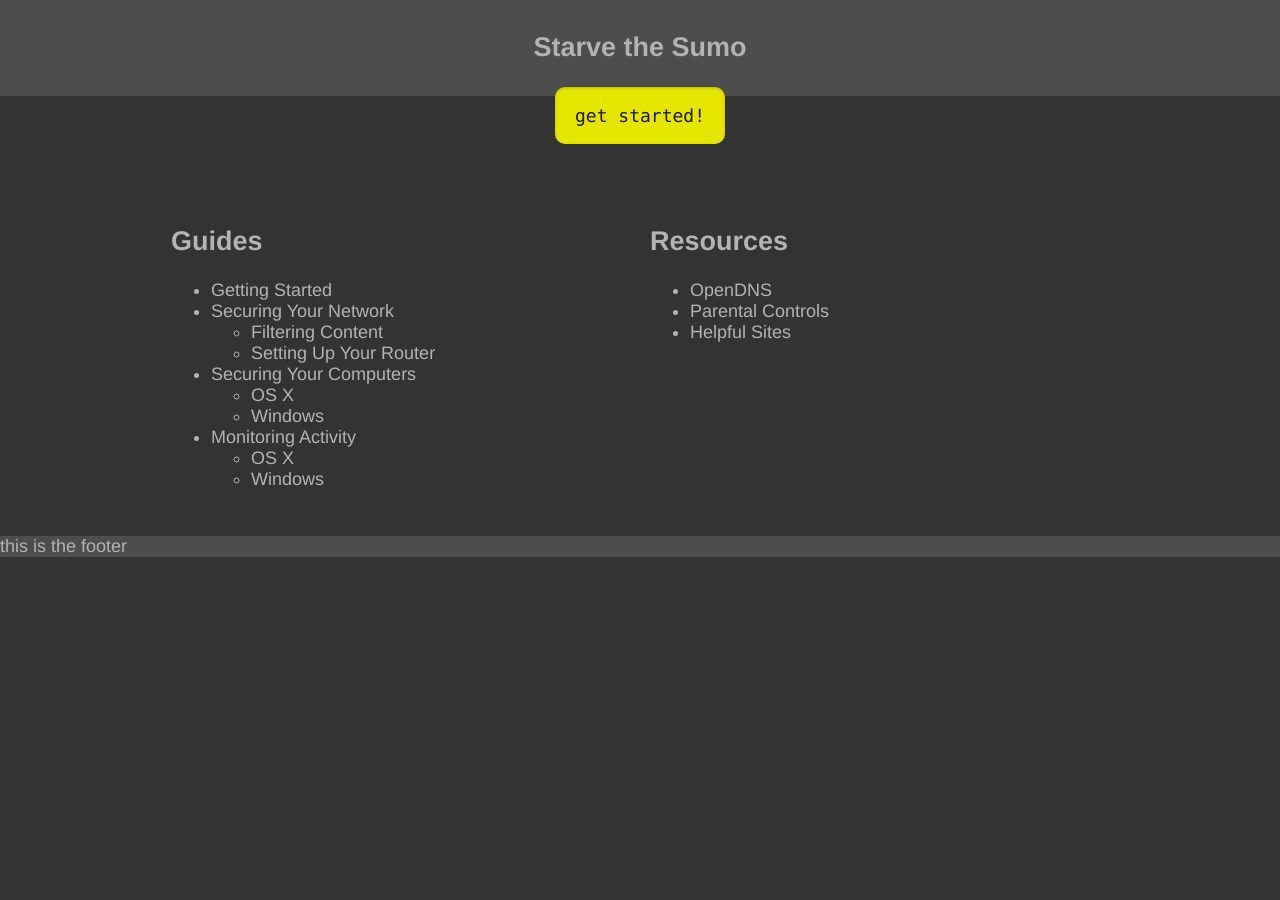
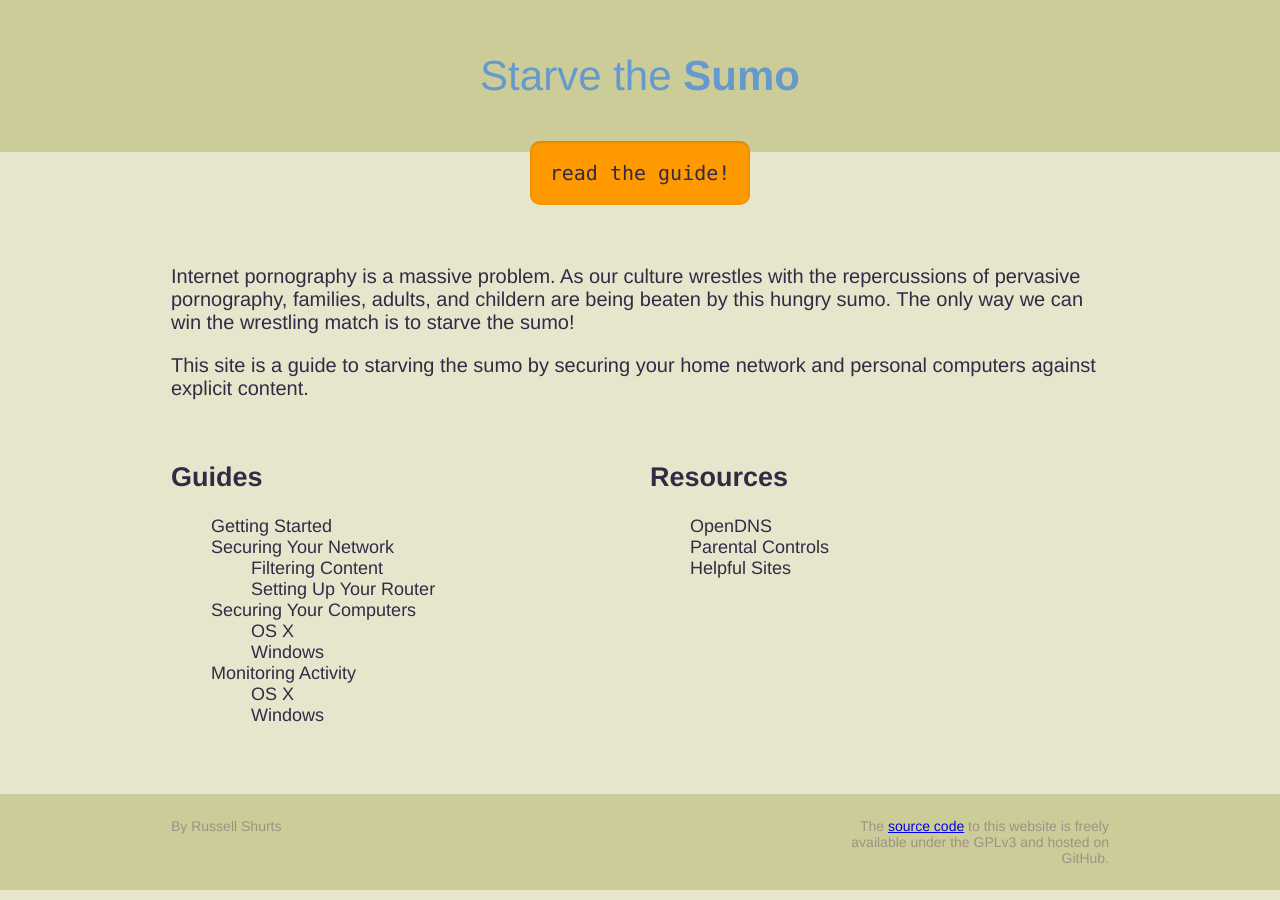
Before and after one commit to rshurts/starvethesumo, a Jekyll site: the page built from index.html, in a window 1280 px wide. Built offline with Jekyll 4.4.1, drawn with Linux system fonts in a browser that asks for light colours.

Commit message:
Update style

```diff
--- a/_includes/footer.html
+++ b/_includes/footer.html
@@ -1,3 +1,10 @@
 <footer>
-  <p>this is the footer</p>
+  <div class="grid">
+    <div class="unit two-thirds center-on-mobiles">
+      <p>By Russell Shurts</p>
+    </div>
+    <div class="unit one-third align-right center-on-mobiles">
+      <p>The <a href="https://github.com/rshurts/starvethesumo">source code</a> to this website is freely available under the GPLv3 and hosted on GitHub.</p>
+    </div>
+  </div>
 </footer>
--- a/css/main.css
+++ b/css/main.css
@@ -1,32 +1,42 @@
 /* Colors
-charcoal      #191919
-dark gray     #333333
-light gray    #b3b3b3
-bright gray   #e5e5e5
-red           #800000
-blue          #0080ff
-cyan          #00a6b2
-yellow        #e5e500
-bright yellow #ccff66
+black         #000000
+orange        #ff9900
+blue          #6699cc
+violet        #332a45
+green         #a7d6ac
+peach         #e6e6cc
+tan           #cccc99
+brown         #9c9284
 */
 
 body {
+  margin: 0;
   font-family: "Helvetica Neue", Helvetica, Arial, sans-serif;
-  font-size: 18px;
-  color: #b3b3b3;
-  background: #333333;
-  margin: 0;
+  font-size: 20px;
+  color: #332a45;
+  background: #e6e6cc;
 }
 
 footer {
-  color: #b3b3b3;
-  background: #4d4d4d;
+  margin: 40px 0 0 0;
+  font-size: 14px;
+  color: #9c9284;
+  background: #cccc99;
 }
 
 .hero {
+  margin: 0 0 -20px 0;
   text-align: center;
-  color: #b3b3b3;
-  background: #4d4d4d;
+  font-size: 42px;
+  color: #6699cc;
+  background: #cccc99
+}
+
+.hero .starve {
+  font-weight: 100;
+}
+.hero .sumo {
+  font-weight: 900;
 }
 
 .main{
@@ -34,13 +44,24 @@ footer {
 }
 
 .launch {
-  text-align: center;
   display: inline-block;
   margin: -40px 0 40px 0;
   padding: 0 20px 0 20px;
-  font-family: Menlo, Consolas, "Courier New", Courier, "Liberation Mono", monospace;
-  color: #191919;
-  background: #e5e500;
   border-radius: 10px;
   box-shadow: inset 0 1px 3px rgba(0,0,0,.2);
+  font-family: Monaco, Consolas, "Courier New", Courier, "Liberation Mono", monospace;
+  color: #332a45;
+  background: #ff9900;
 }
+
+.intro {
+  text-align: left;
+}
+
+.nav {
+  font-size: 18px;
+}
+
+.nav li {
+  list-style-type: none;
+}
--- a/index.html
+++ b/index.html
@@ -6,7 +6,7 @@ title: Starve the Sumo
 <section class="hero">
   <div class="grid">
     <div class="unit whole center-on-mobiles">
-      <h1>Starve the Sumo</h1>
+      <p><span class="starve">Starve the </span><span class="sumo">Sumo</span></p>
     </div>
   </div>
 </section>
@@ -15,7 +15,11 @@ title: Starve the Sumo
   <div class="grid">
     <div class="unit whole center-on-mobiles">
       <div class="launch">
-        <p>get started!</p>
+        <p>read the guide!</p>
+      </div>
+      <div class="intro">
+        <p>Internet pornography is a massive problem. As our culture wrestles with the repercussions of pervasive pornography, families, adults, and childern are being beaten by this hungry sumo. The only way we can win the wrestling match is to starve the sumo!</p>
+        <p>This site is a guide to starving the sumo by securing your home network and personal computers against explicit content.</p>
       </div>
     </div>
   </div>
```
